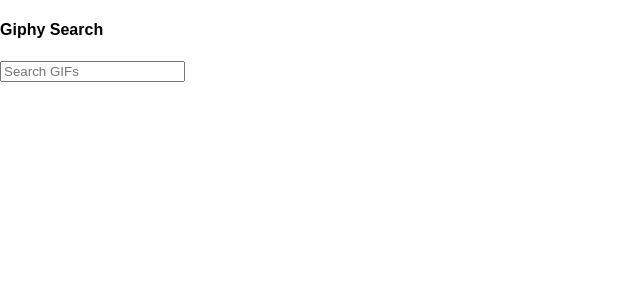
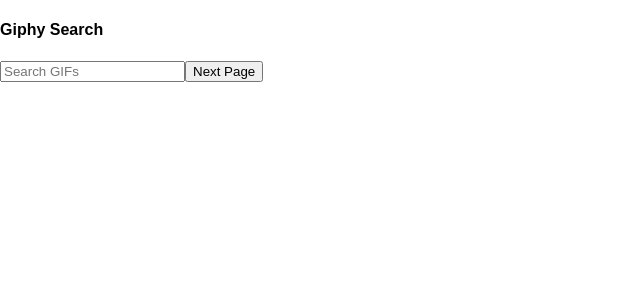
Before and after one commit to Vanals/Gif-Hunter, a React (Create React App) app: page / in a window 1280 px wide. Shown: the top 300 px of the page, without its empty margins (0-640 px from the left). Built offline with nearby package versions, Linux system fonts and the light colour scheme.

Commit message:
Create test to check if NextButton component is rendered in the App component. Component added and test green

```diff
--- a/src/App.js
+++ b/src/App.js
@@ -2,6 +2,7 @@
 import './App.css';
 import SearchBar from './components/SearchBar';
 import GifFeed from './components/GifFeed';
+import NextButton from './components/NextButton';
 
 class App extends Component {
   constructor() {
@@ -41,7 +42,7 @@
         <SearchBar fetchGiphy={this.fetchGiphy}/>
 
         {this.gifSlice(this.state.gifSlice[0], this.state.gifSlice[1])}
-
+        <NextButton />
 
       </div>
     );
```
Also changed, not shown: 1 other file (tests, documents, lock files or other folders).
